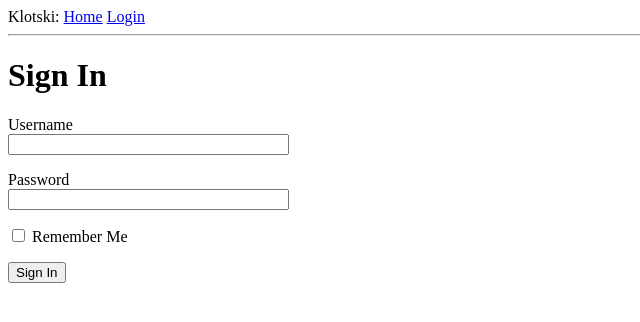
After one commit to RickWangPerth/CITS5505-Project2, a Flask app: page /login in a window 1280 px wide. The commit adds this page. Shown: the top 322 px of the page, without its empty margins (0-640 px from the left). Run offline with Flask 2, Linux system fonts and the light colour scheme.

Commit message:
added basic login form handling

```diff
--- a/app/__init__.py
+++ b/app/__init__.py
@@ -1,3 +1,7 @@
 from flask import Flask
+from config import Config
+
 app = Flask(__name__)
+app.config.from_object(Config)
+
 from app import routes
--- /dev/null
+++ b/app/forms.py
@@ -0,0 +1,9 @@
+from flask_wtf import FlaskForm
+from wtforms import StringField, PasswordField, BooleanField, SubmitField
+from wtforms.validators import DataRequired
+
+class LoginForm(FlaskForm):
+    username = StringField('Username', validators=[DataRequired()])
+    password = PasswordField('Password', validators=[DataRequired()])
+    remember_me = BooleanField('Remember Me')
+    submit = SubmitField('Sign In')
--- a/app/routes.py
+++ b/app/routes.py
@@ -1,5 +1,6 @@
-from flask import render_template
+from flask import render_template, flash, redirect, url_for
 from app import app
+from app.forms import LoginForm
 
 @app.route('/')
 @app.route('/index')
@@ -16,3 +17,12 @@ def index():
     }
     ]
     return render_template("index.html", title="Home", user=user,posts=posts)
+
+@app.route('/login', methods=['GET', 'POST'])
+def login():
+    form = LoginForm()
+    if form.validate_on_submit():
+        flash('Login requested for user {}, remember_me={}'.format(
+            form.username.data, form.remember_me.data))
+        return redirect(url_for('index'))
+    return render_template('login.html', title='Sign In', form=form)
--- a/app/templates/base.html
+++ b/app/templates/base.html
@@ -6,12 +6,27 @@
     {% else %}
     <title>Klotski</title>
     {% endif %}
-	<link rel="stylesheet" href="{{ url_for('static',filename='style.css') }}">
+    <link
+      rel="stylesheet"
+      href="{{ url_for('static',filename='style.css') }}"
+    />
   </head>
   <body>
-		<div>Klotski: <a href="/index">Home</a></div>
-		<hr>
-		{% block content %}
-		{% endblock %}
+    <div>Klotski:
+		<a href="{{ url_for('index') }}">Home</a>
+		<a href="{{ url_for('login') }}">Login</a>
+	</div>
+    <hr />
+	{% with messages = get_flashed_messages() %}
+        {% if messages %}
+        <ul>
+            {% for message in messages %}
+            <li>{{ message }}</li>
+            {% endfor %}
+        </ul>
+        {% endif %}
+    {% endwith %}
+
+    {% block content %} {% endblock %}
   </body>
 </html>
--- /dev/null
+++ b/app/templates/login.html
@@ -0,0 +1,24 @@
+{% extends "base.html" %}
+
+{% block content %}
+    <h1>Sign In</h1>
+    <form action="" method="post" novalidate>
+        {{ form.hidden_tag() }}
+        <p>
+            {{ form.username.label }}<br>
+            {{ form.username(size=32) }}<br>
+            {% for error in form.username.errors %}
+            <span style="color: red;">[{{ error }}]</span>
+            {% endfor %}
+        </p>
+        <p>
+            {{ form.password.label }}<br>
+            {{ form.password(size=32) }}<br>
+            {% for error in form.password.errors %}
+            <span style="color: red;">[{{ error }}]</span>
+            {% endfor %}
+        </p>
+        <p>{{ form.remember_me() }} {{ form.remember_me.label }}</p>
+        <p>{{ form.submit() }}</p>
+    </form>
+{% endblock %}
```
Also changed, not shown: config.py (added, +8 -0 lines). Lines whose indentation alone changed are shown as unchanged.
